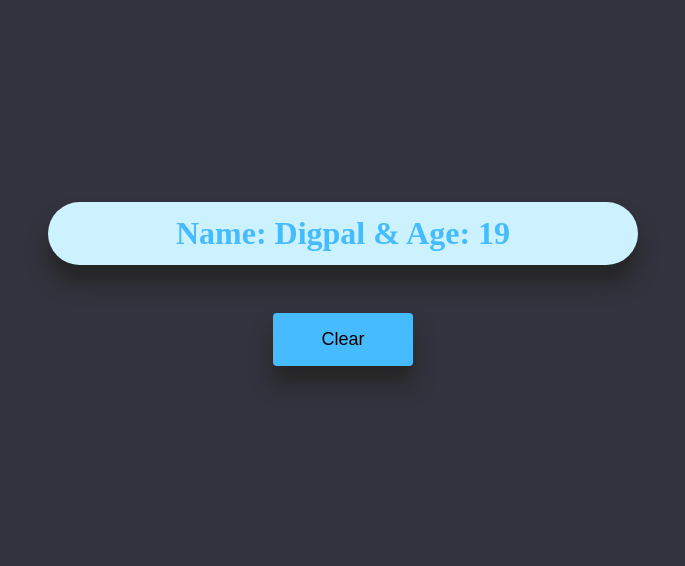
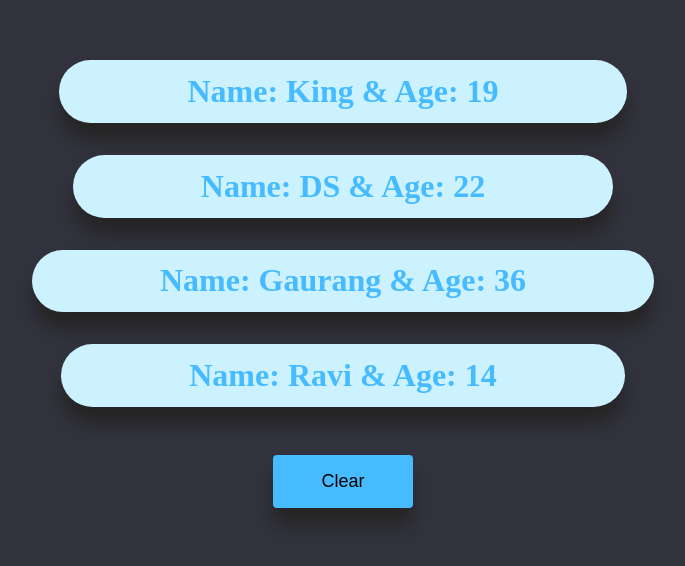
Before and after one commit to dsrathore1/React-Projects, a React (Create React App) app in the folder hooks-concept/: page / in a window 1280 px wide. Shown: the part 132-698 px from the top of the page, without its empty margins (297-982 px from the left). Built offline with nearby package versions, Linux system fonts and the light colour scheme.

Commit message:
Mini Project

```diff
--- a/hooks-concept/src/Components/UseStateArray.js
+++ b/hooks-concept/src/Components/UseStateArray.js
@@ -1,12 +1,33 @@
-import React from 'react';
+import React, { useState } from 'react';
 import '../Components/UseStateArray.css';
 
 const UseStateArray = () => {
+    const bioData = [
+        {
+            id: 1, Name: "King", Age: 19
+        },
+        {
+            id: 2, Name: "DS", Age: 22
+        },
+        {
+            id: 3, Name: "Gaurang", Age: 36
+        },
+        {
+            id: 4, Name: "Ravi", Age: 14
+        }
+    ];
+    const [mydata, setmydata] = useState(bioData);
+    const clearData = () => {
+        setmydata([]);
+    }
     return (
         <>
             <div className="container">
-                <h1 className='one heading'>Name: Digpal & Age: 19</h1>
-                <button className='btn'>Clear</button>
+                {mydata.map((curElem) => {
+                    return (<h1 className='one heading' id={curElem.id}>Name: {curElem.Name} & Age: {curElem.Age}</h1>);
+                })
+                }
+                <button className='btn' onClick={clearData}>Clear</button>
             </div>
         </>
     );
```
